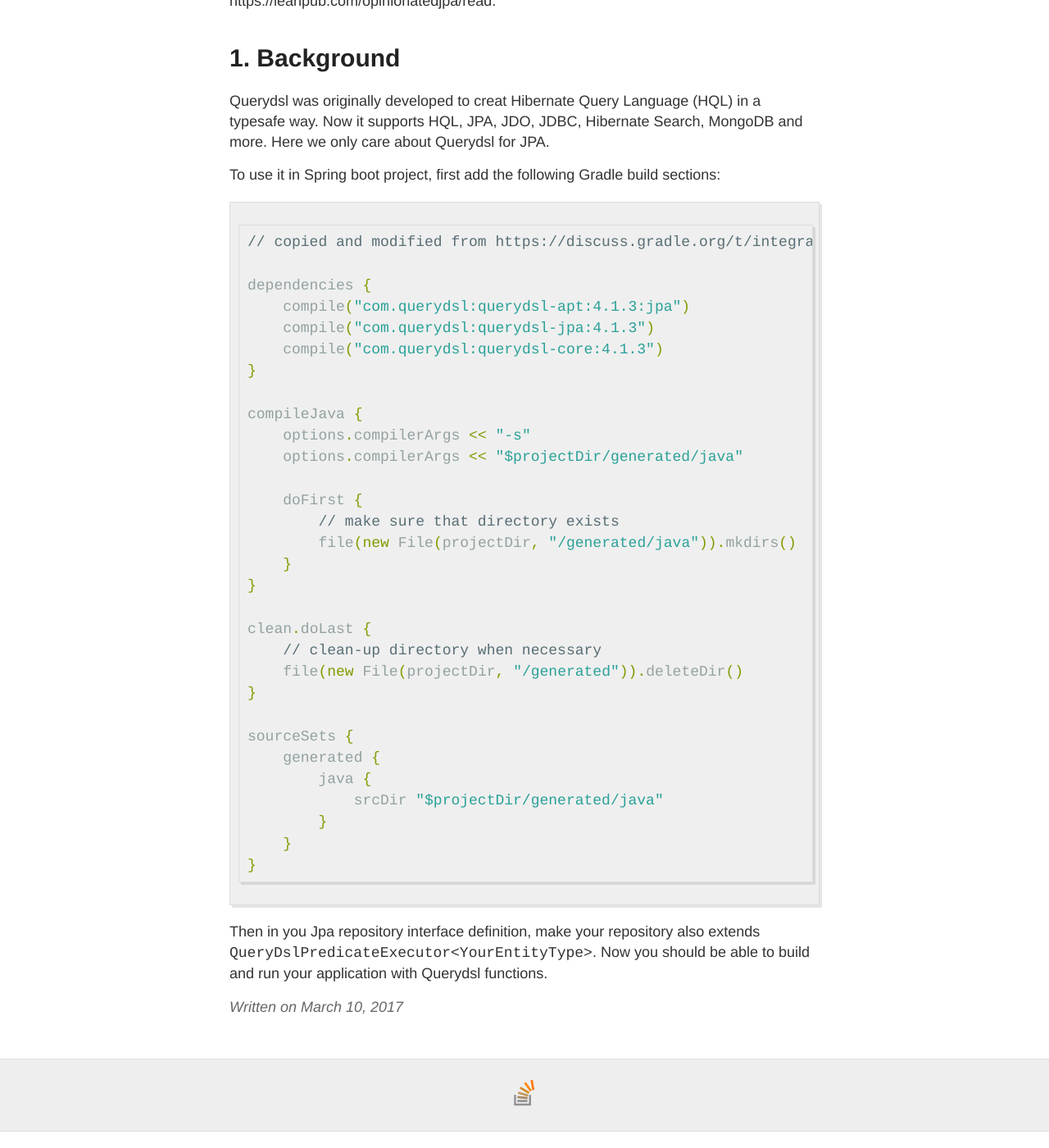
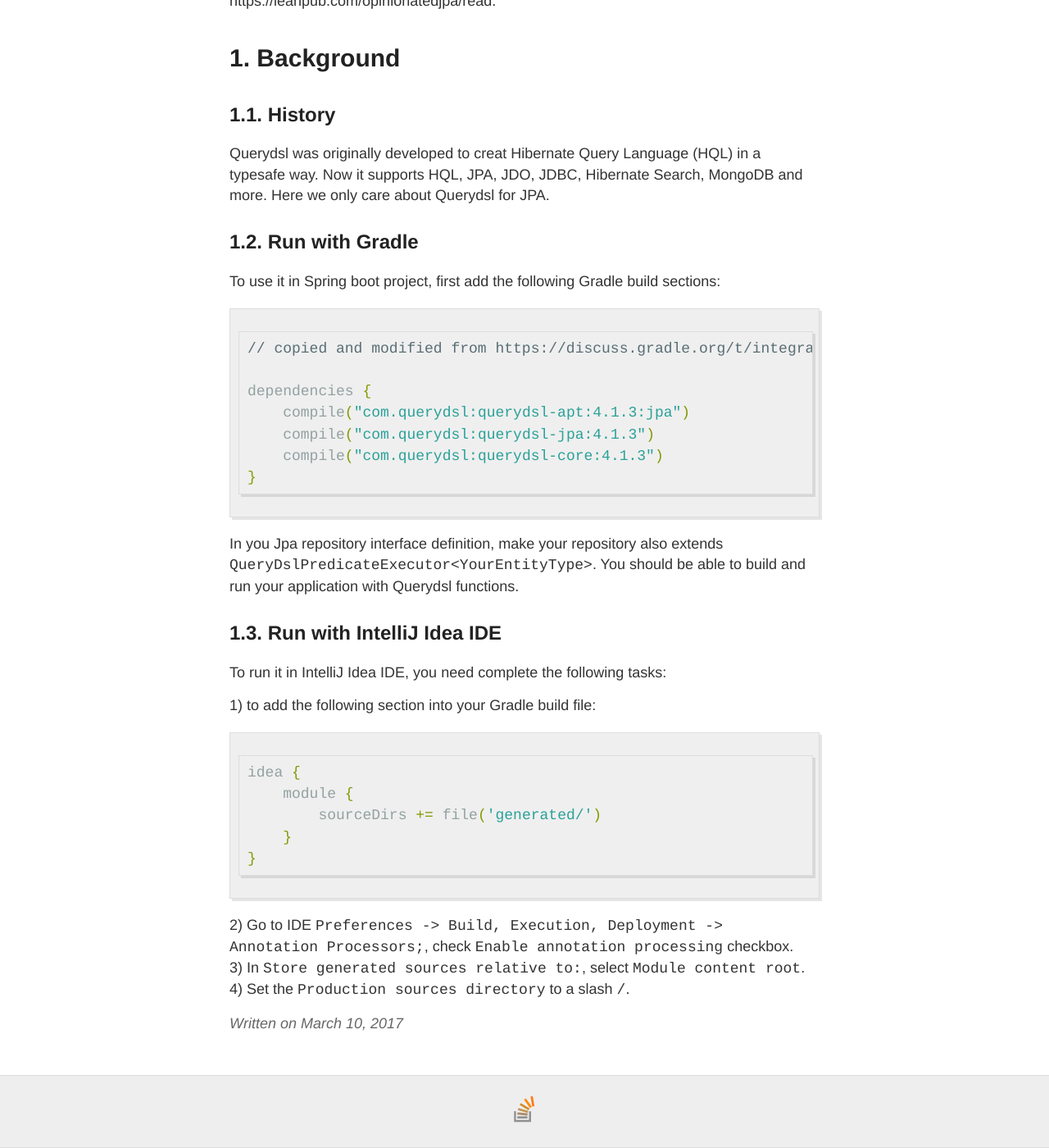
Before and after one commit to YingLiu4203/old-dev-blog, a Jekyll site: the page built from _posts/2017-03-10-querydsl-note.md, in a window 1280 px wide and 1400 px high, scrolled down 288 px. Shown: the whole window at 82% size. Built offline with Jekyll 4.4.1, drawn with Linux system fonts in a browser that asks for light colours; comment, search, counter and statistics services are not loaded.

Commit message:
add IDE run section

````diff
--- a/_posts/2017-03-10-querydsl-note.md
+++ b/_posts/2017-03-10-querydsl-note.md
@@ -10,8 +10,11 @@ tags:
 This is a note summurizing the key concepts and practices of QueryDSL. It is based on http://www.querydsl.com/static/querydsl/4.1.3/reference/html_single/ and https://leanpub.com/opinionatedjpa/read.
 
 # 1. Background
+
+## 1.1. History
 Querydsl was originally developed to creat Hibernate Query Language (HQL) in a typesafe way. Now it supports HQL, JPA, JDO, JDBC, Hibernate Search, MongoDB and more. Here we only care about Querydsl for JPA.
 
+## 1.2. Run with Gradle
 To use it in Spring boot project, first add the following Gradle build sections:
 
 ```groovy
@@ -22,29 +25,23 @@ dependencies {
     compile("com.querydsl:querydsl-jpa:4.1.3")
     compile("com.querydsl:querydsl-core:4.1.3")
 }
+```
 
-compileJava {
-    options.compilerArgs << "-s"
-    options.compilerArgs << "$projectDir/generated/java"
+In you Jpa repository interface definition, make your repository also extends `QueryDslPredicateExecutor<YourEntityType>`. You should be able to build and run your application with Querydsl functions.
 
-    doFirst {
-        // make sure that directory exists
-        file(new File(projectDir, "/generated/java")).mkdirs()
-    }
-}
+## 1.3. Run with IntelliJ Idea IDE
+To run it in IntelliJ Idea IDE, you need complete the following tasks:
 
-clean.doLast {
-    // clean-up directory when necessary
-    file(new File(projectDir, "/generated")).deleteDir()
-}
+1) to add the following section into your Gradle build file:
 
-sourceSets {
-    generated {
-        java {
-            srcDir "$projectDir/generated/java"
-        }
+```groovy
+idea {
+    module {
+        sourceDirs += file('generated/')
     }
 }
 ```
 
-Then in you Jpa repository interface definition, make your repository also extends `QueryDslPredicateExecutor<YourEntityType>`. Now you should be able to build and run your application with Querydsl functions.
+2) Go to IDE `Preferences -> Build, Execution, Deployment -> Annotation Processors;`, check `Enable annotation processing` checkbox.
+3) In `Store generated sources relative to:`,  select `Module content root`.
+4) Set the `Production sources directory` to a slash `/`.
````
